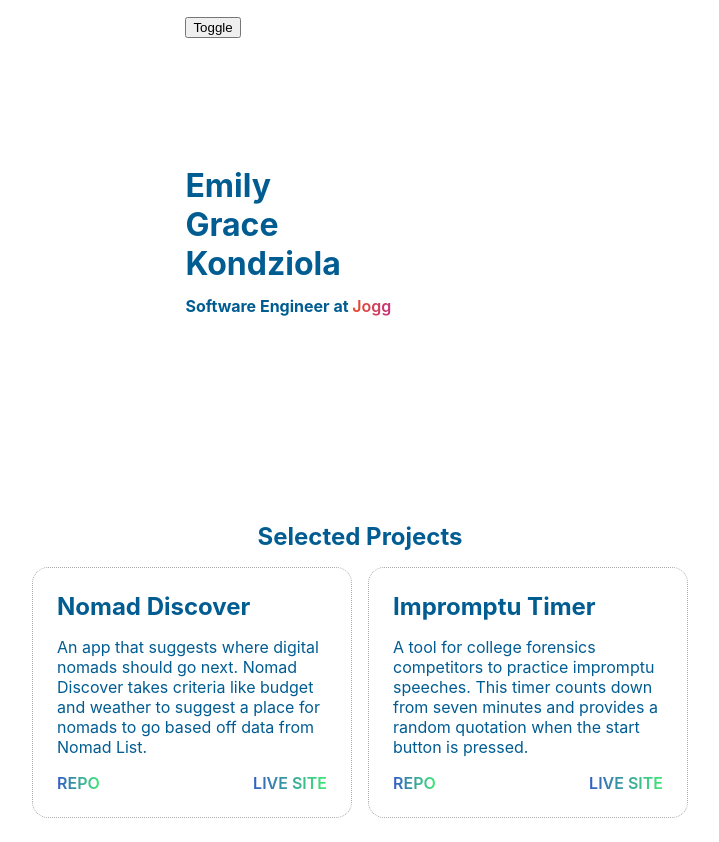
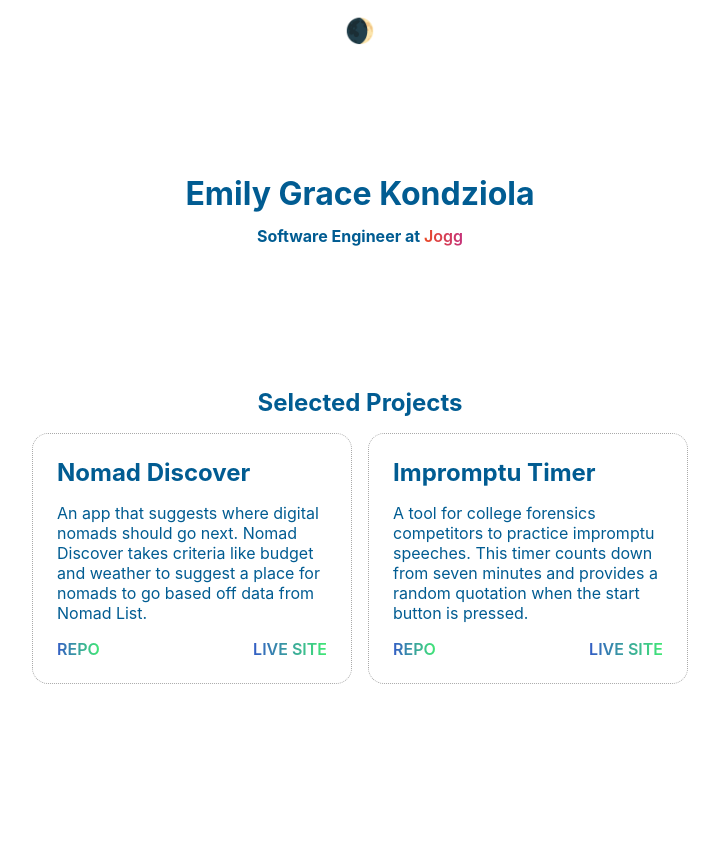
Before and after one commit to emilygracekz/emilykondziola.com, a Next.js app: page / in a window 1280 px wide. Shown: the whole page, without its empty margins (280-999 px from the left). After the commit the page ends 800 px from the top, so only its background shows below. Built offline with nearby package versions, Linux system fonts and the light colour scheme.

Commit message:
Alignment

```diff
--- a/Components/ThemeProvider.js
+++ b/Components/ThemeProvider.js
@@ -4,18 +4,17 @@ import Context from '../util/context';
 import Reducer from '../util/reducer';
 import Home from '../pages/index';
 
-const black = '#363537';
-const lightGrey = '#E2E2E2';
-const white = '#FAFAFA';
+const denimBlue = '#015c92';
+const darkBlue = '';
+const lightBlue = '';
 
 const light = {
-  text: black,
-  background: lightGrey,
+  text: denimBlue,
 };
 
 const dark = {
-  text: white,
-  background: black,
+  text: lightBlue,
+  background: darkBlue,
 };
 
 export default function Theme() {
@@ -23,13 +22,10 @@ export default function Theme() {
     isDark: false,
   });
 
-  console.log(state);
   return (
     <Context.Provider value={{ state, dispatch }}>
       <ThemeProvider theme={state.isDark ? dark : light}>
-        <>
-          <Home />
-        </>
+        <Home />
       </ThemeProvider>
     </Context.Provider>
   );
--- a/pages/index.js
+++ b/pages/index.js
@@ -1,5 +1,5 @@
 /** @jsx jsx */
-import { useContext } from 'react';
+import { useContext, useState } from 'react';
 import { css, jsx } from '@emotion/core';
 import Head from 'next/head';
 import ProjectCard from '../Components/ProjectCard.tsx';
@@ -7,10 +7,12 @@ import 'react-toggle/style.css';
 import Context from '../util/context';
 
 const Home = () => {
+  const [isDark, setIsDark] = useState(false);
   const { dispatch } = useContext(Context);
 
   const handleOnClick = () => {
     dispatch({ type: 'TOGGLE_DARK_MODE' });
+    setIsDark(!isDark);
   };
 
   const Container = css`
@@ -23,12 +25,13 @@ const Home = () => {
     justify-content: center;
     border-radius: 0.5rem;
     align-items: center;
+    text-align: center;
 
     .name,
     .projects {
       text-transform: capitalize;
       font-size: 2rem;
-      width: 60%;
+      text-align: center;
       color: #015c92;
       margin-bottom: 0rem;
       text-align: center;
@@ -49,7 +52,8 @@ const Home = () => {
     .subHeading {
       display: flex;
       align-items: center;
-      margin-bottom: 4rem;
+      text-align: center;
+      justify-content: center;
     }
 
     .jogg {
@@ -69,9 +73,19 @@ const Home = () => {
     @media screen and (min-width: 702px) {
       .name {
         font-size: 2rem;
-        width: 20%;
       }
     }
+  `;
+
+  const Button = css`
+    width: 100%;
+    background: none;
+    border: none;
+    display: flex;
+    flex-direction: row;
+    justify-content: center;
+    align-items: center;
+    font-size: 1.5rem;
   `;
 
   return (
@@ -81,7 +95,9 @@ const Home = () => {
         <link rel='icon' href='home.png' />
       </Head>
       <section>
-        <button onClick={handleOnClick}>Toggle</button>
+        <button onClick={handleOnClick} css={Button}>
+          {isDark ? '🌞' : '🌒'}
+        </button>
         <div>
           <h1 className='name'>Emily Grace Kondziola</h1>
           <div className='subHeading'>
```
